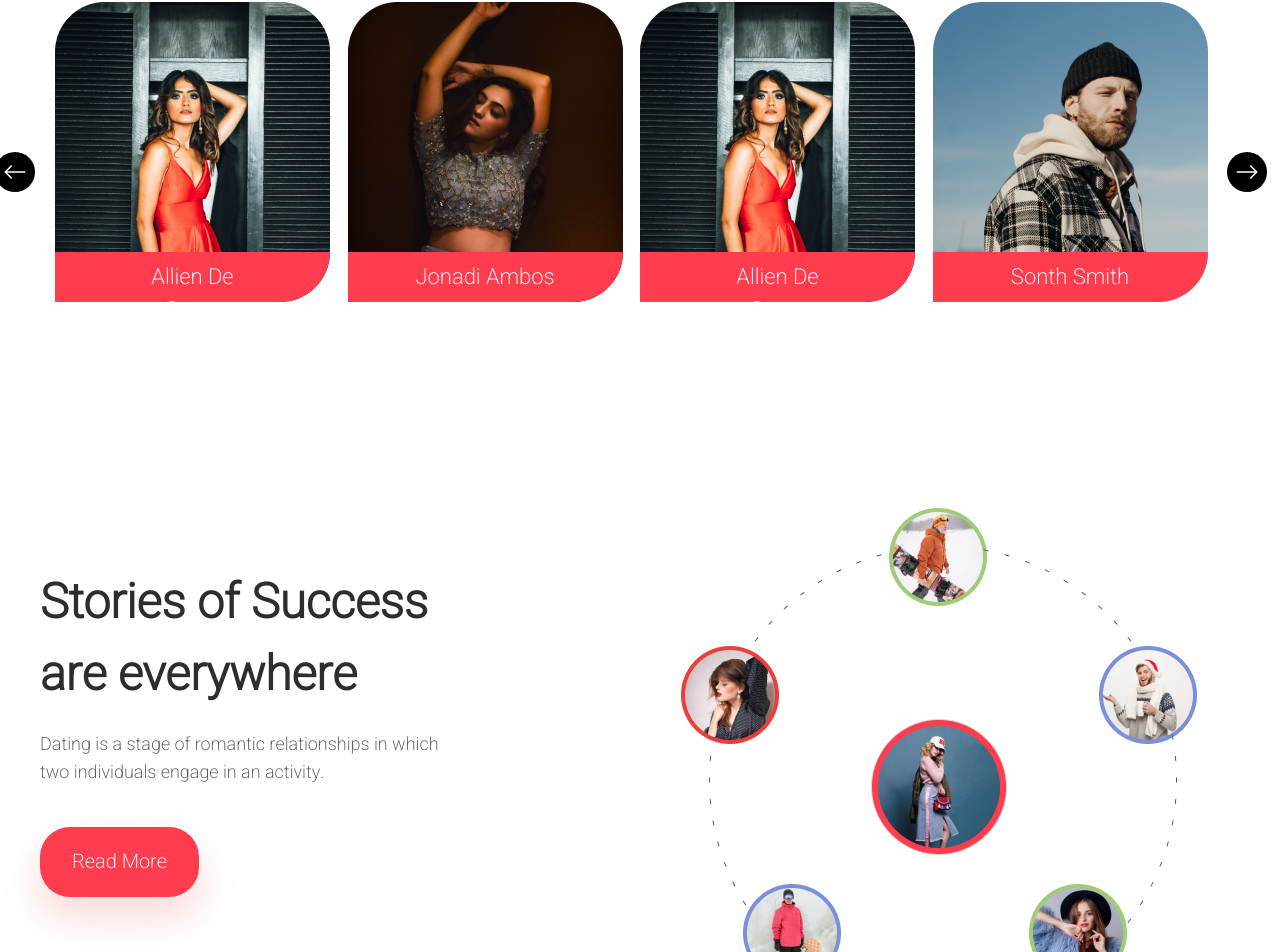
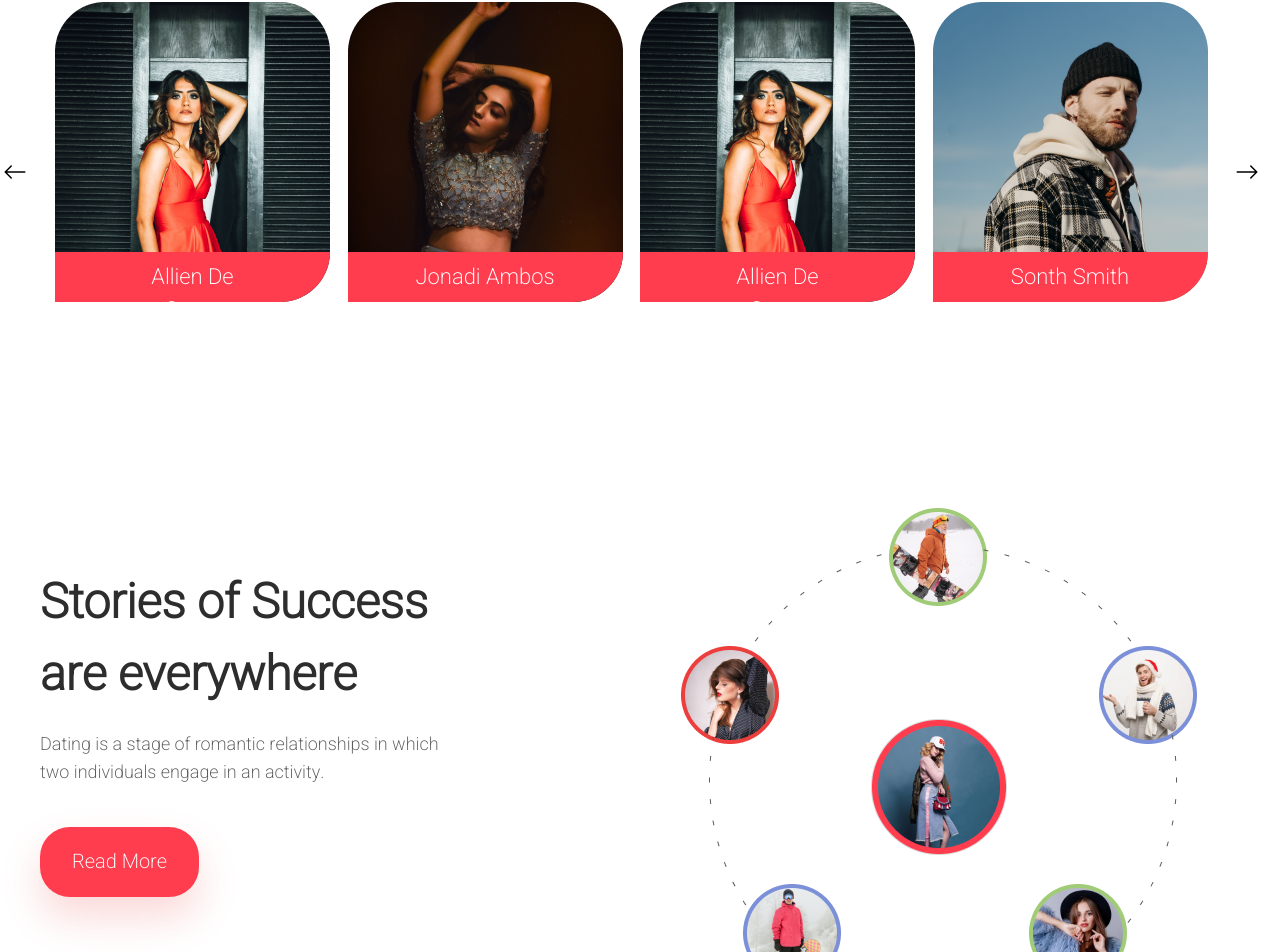
Before and after one commit to belalhossain22000/Dating-landing-page, a React (Vite) app: page / in a window 1280 px wide. Shown: the part 3479-4431 px from the top of the page. Built offline with nearby package versions, Linux system fonts and the light colour scheme; a web font is replaced by a local one.

Commit message:
modify slider btn

```diff
--- a/src/components/Pages/Home/LatestMemberSlider/LatestMemberSlider.jsx
+++ b/src/components/Pages/Home/LatestMemberSlider/LatestMemberSlider.jsx
@@ -136,7 +136,7 @@ const LatestMemberSlider = () => {
             {/* btn pev */}
             <div className="absolute left-0 xl:-left-[5%] top-1/2 transform - z-10">
                 <div
-                    className="w-10 h-10 bg-black text-white transition-all duration-700 flex items-center justify-center rounded-full cursor-pointer"
+                    className="w-10 h-10 hover:bg-black hover:text-white transition-all duration-700 flex items-center justify-center rounded-full cursor-pointer"
                     onClick={goPrev}
                 >
                     <BsArrowLeft className="text-2xl" />
@@ -145,7 +145,7 @@ const LatestMemberSlider = () => {
             {/* btn next */}
             <div className="absolute right-0 xl:right-[-3.5%] top-1/2 transform   z-10">
                 <div
-                    className="w-10 h-10 bg-black text-white transition-all duration-700 flex items-center justify-center rounded-full cursor-pointer"
+                    className="w-10 h-10 hover:bg-black hover:text-white transition-all duration-700 flex items-center justify-center rounded-full cursor-pointer"
                     onClick={goNext}
                 >
                     <BsArrowRight className="text-2xl" />
```
